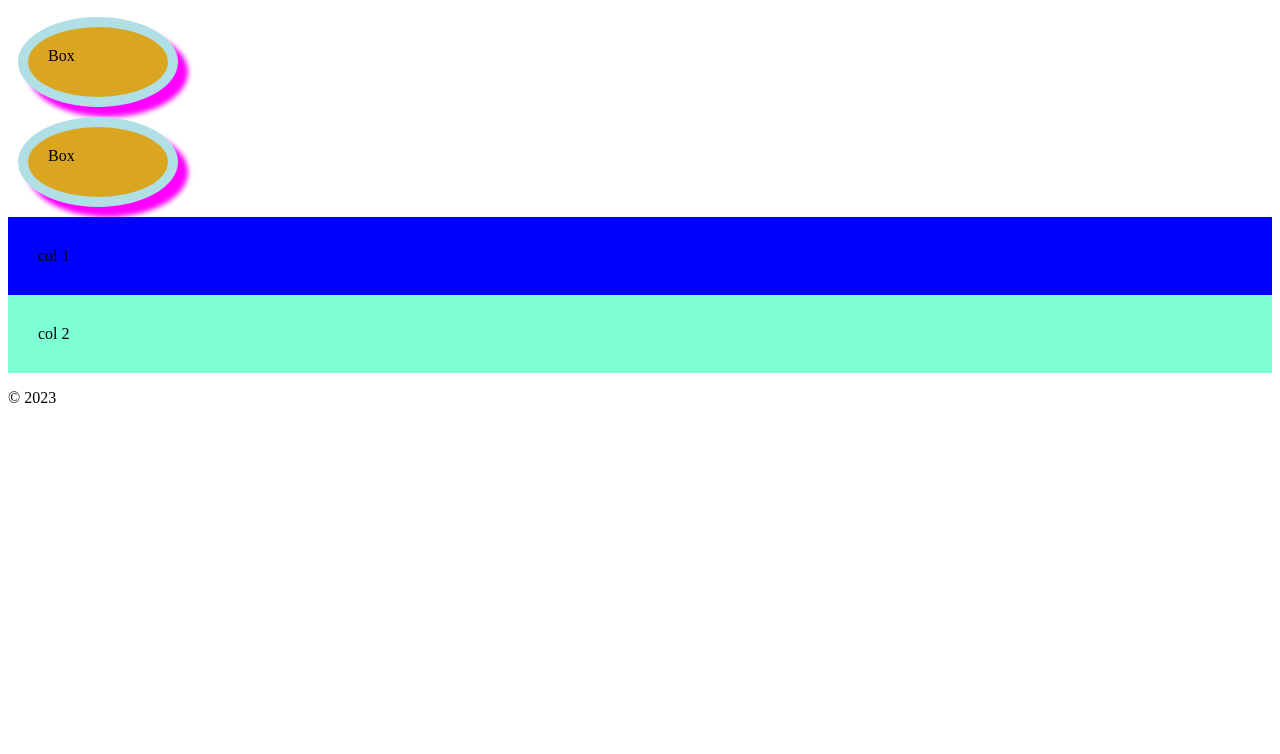
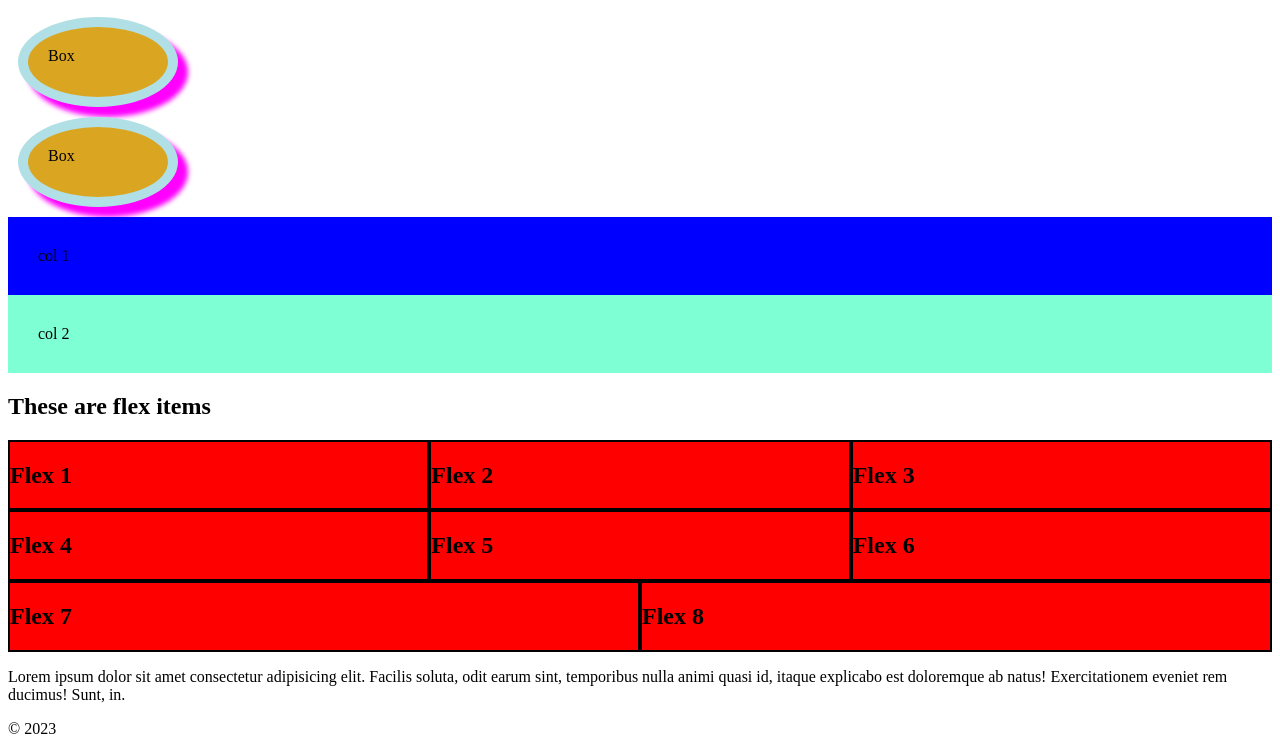
Before and after one commit to AndrewWilborn/css-box, a plain HTML site: page index.html in a window 1280 px wide. Shown: the part 110-864 px from the top of the page. Before the commit the page ends 800 px from the top, so only its background shows below. Drawn offline with Linux system fonts and the light colour scheme.

Commit message:
added flexboxes

```diff
--- a/index.html
+++ b/index.html
@@ -6,6 +6,7 @@
 
     <link rel="stylesheet" href="./src/styles/box.css">
     <link rel="stylesheet" href="src/styles/media-query.css">
+    <link rel="stylesheet" href="src/styles/flexbox.css">
     <title>CSS Practice</title>
 </head>
 <body>
@@ -24,6 +25,24 @@
         <div>col 2</div>
     </section>
 
+    <section id="flex">
+        <h2>These are flex items</h2>
+
+        <div class="flex-container">
+            <div><h2>Flex 1</h2></div>
+            <div><h2>Flex 2</h2></div>
+            <div><h2>Flex 3</h2></div>
+            <div><h2>Flex 4</h2></div>
+            <div><h2>Flex 5</h2></div>
+            <div><h2>Flex 6</h2></div>
+            <div><h2>Flex 7</h2></div>
+            <div><h2>Flex 8</h2></div>
+
+        </div>
+
+        <p>Lorem ipsum dolor sit amet consectetur adipisicing elit. Facilis soluta, odit earum sint, temporibus nulla animi quasi id, itaque explicabo est doloremque ab natus! Exercitationem eveniet rem ducimus! Sunt, in.</p>
+    </section>
+
     <footer>
         <p>&copy; <script>document.write(new Date().getFullYear());</script></p>
     </footer>
--- /dev/null
+++ b/src/styles/flexbox.css
@@ -0,0 +1,13 @@
+.flex-container{
+    display: flex;
+    flex-flow: row wrap;
+    justify-content: center;
+    background-color: blue;
+}
+
+.flex-container div{
+    width: 30%;
+    border: 2px solid black;
+    background-color: red;
+    flex-grow: 2;
+}
```
